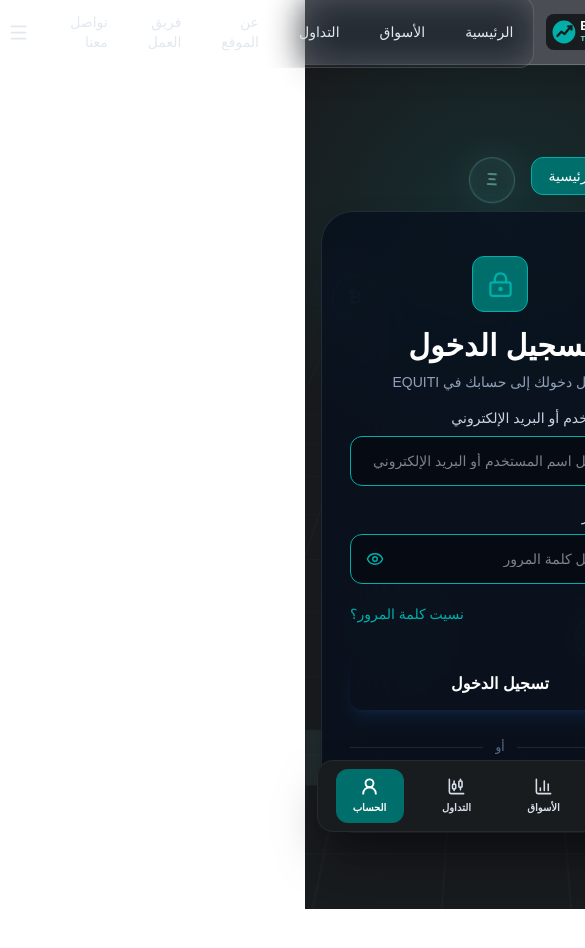
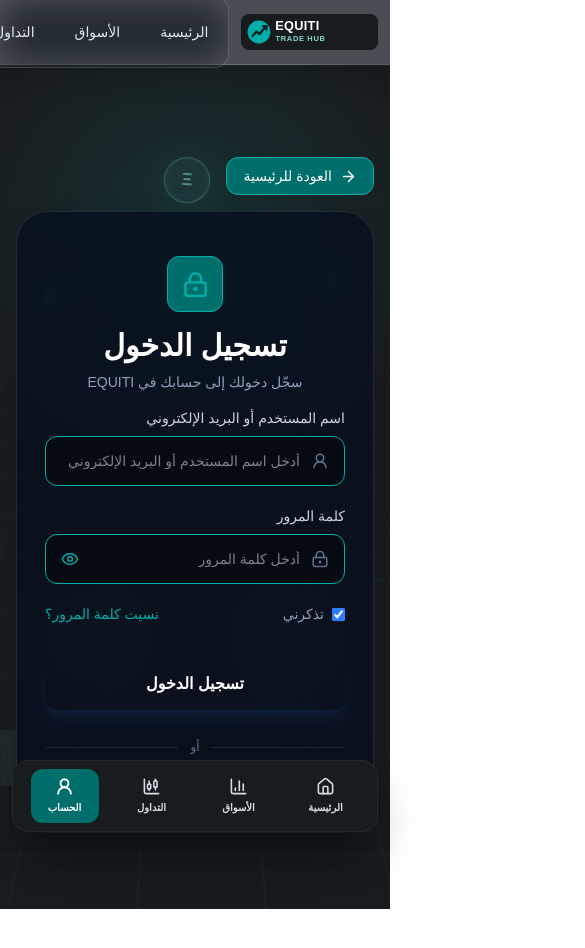
Before and after one commit to ffgg35646-ops/arab-trade, a Next.js app: page /login in a window 390 px wide. Shown: the top 948 px of the page, 585 px wide, since content can reach past the window. Built offline with nearby package versions, Linux system fonts and the light colour scheme.

Commit message:
Prevent horizontal overflow on EQUITI mobile screens

```diff
--- a/app/globals.css
+++ b/app/globals.css
@@ -1972,3 +1972,36 @@ header.equiti-payment-page-titlebar {
   backdrop-filter: blur(24px) saturate(115%) !important;
   box-shadow: 0 12px 28px rgba(0, 0, 0, .12) !important;
 }
+
+/* EQUITI mobile viewport guard: prevent desktop-width overflow on phones. */
+@media (max-width: 767px) {
+  html,
+  body {
+    width: 100%;
+    max-width: 100%;
+    overflow-x: clip;
+  }
+
+  body {
+    min-width: 0;
+  }
+
+  header,
+  main,
+  footer {
+    min-width: 0;
+    max-width: 100%;
+  }
+
+  main.arabtrade-auth-hero {
+    width: 100%;
+    min-width: 0;
+    padding-inline: 1rem;
+  }
+
+  .arabtrade-auth-content {
+    width: 100%;
+    min-width: 0;
+    max-width: 28rem;
+  }
+}
```
